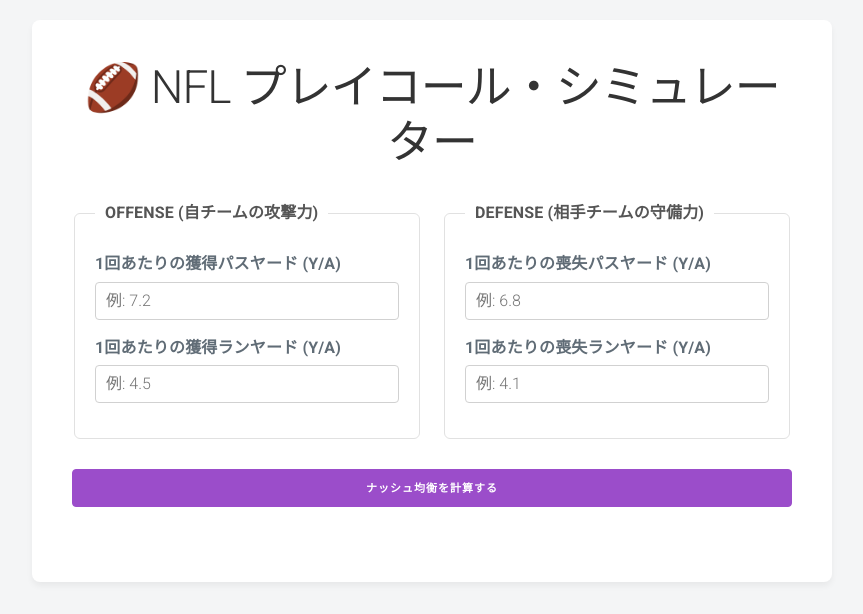
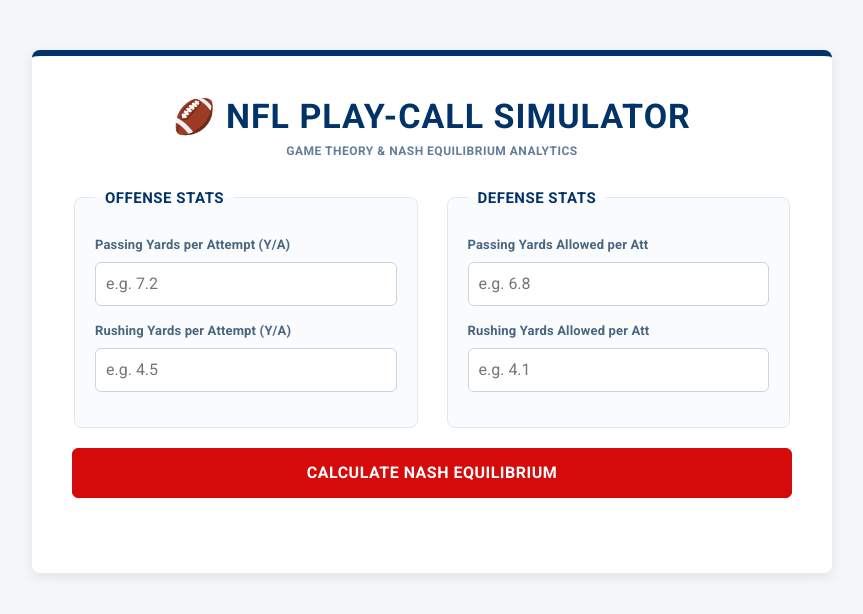
Before and after one commit to YMT-py/nfl-app, a Flask app: page / in a window 1280 px wide. Shown: the top 614 px of the page, without its empty margins (208-1071 px from the left). Run offline with Flask 3, Linux system fonts and the light colour scheme.

Commit message:
Change layout fit to moble

```diff
--- a/templates/index.html
+++ b/templates/index.html
@@ -1,28 +1,57 @@
 <!DOCTYPE html>
-<html lang="ja">
+<html lang="en">
 <head>
     <meta charset="UTF-8">
     <meta name="viewport" content="width=device-width, initial-scale=1.0">
-    <title>NFL プレイコール・シミュレーター</title>
-    <!-- シンプルで見やすいスタイリング（Milligramを使用） -->
-    <link rel="stylesheet" href="https://fonts.googleapis.com/css?family=Roboto:300,300italic,700,700italic">
+    <title>NFL Play-Call Simulator</title>
+    <link rel="stylesheet" href="https://fonts.googleapis.com/css?family=Roboto:300,400,700&display=swap">
     <link rel="stylesheet" href="https://cdnjs.cloudflare.com/ajax/libs/normalize/8.0.1/normalize.min.css">
     <link rel="stylesheet" href="https://cdnjs.cloudflare.com/ajax/libs/milligram/1.4.1/milligram.min.css">
     <style>
-        body { padding: 20px; background-color: #f4f5f6; }
-        .container { max-width: 800px; background: white; padding: 40px; border-radius: 8px; box-shadow: 0 4px 6px rgba(0,0,0,0.05); }
-        h1 { text-align: center; color: #333; margin-bottom: 30px; }
-        .result-box { background-color: #f0f7f4; border-left: 5px solid #46a070; padding: 20px; border-radius: 4px; margin-top: 30px; }
-        .error-box { background-color: #fff0f0; border-left: 5px solid #e05a5a; padding: 15px; border-radius: 4px; color: #c0392b; }
-        .grid-2 { display: grid; grid-template-columns: 1fr 1fr; gap: 20px; }
-        fieldset { border: 1px solid #e1e1e1; padding: 20px; border-radius: 6px; margin-bottom: 20px; }
-        legend { font-weight: bold; padding: 0 10px; color: #555; }
+        /* NFL Official Colors: Navy (#013369), Red (#D50A0A), Slate (#101820) */
+        body { padding: 10px; background-color: #f4f6f9; font-family: 'Roboto', sans-serif; color: #101820; }
+        .container { max-width: 800px; background: white; padding: 20px; border-radius: 8px; box-shadow: 0 4px 12px rgba(0,0,0,0.08); margin-top: 10px; border-top: 6px solid #013369; }
+
+        h1 { text-align: center; color: #013369; margin-bottom: 5px; font-size: 2.6rem; font-weight: 700; text-transform: uppercase; letter-spacing: 1px; }
+        .subtitle { text-align: center; color: #627d98; font-size: 1.2rem; margin-bottom: 25px; text-transform: uppercase; font-weight: bold; letter-spacing: 0.5px; }
+
+        .result-box { background-color: #ffffff; border: 2px solid #013369; padding: 25px; border-radius: 8px; margin-top: 30px; box-shadow: 0 4px 6px rgba(1, 51, 105, 0.05); }
+        .error-box { background-color: #fff5f5; border-left: 5px solid #D50A0A; padding: 15px; border-radius: 4px; color: #c53030; }
+
+        /* Layout Grid */
+        .grid-2 { display: grid; grid-template-columns: 1fr; gap: 20px; }
+        fieldset { border: 1px solid #e2e8f0; padding: 20px; border-radius: 8px; margin-bottom: 10px; background-color: #fafbfc; }
+
+        /* Form Headers */
+        fieldset legend { color: #013369; font-weight: bold; font-size: 1.5rem; text-transform: uppercase; letter-spacing: 0.5px; padding: 0 10px; }
+
+        label { margin-bottom: 6px; font-size: 1.3rem; color: #486581; font-weight: 600; }
+        input[type="number"] { margin-bottom: 15px; height: 4.4rem; font-size: 1.6rem; background-color: white; border: 1px solid #cbd5e0; border-radius: 6px; }
+        input[type="number"]:focus { border-color: #013369; box-shadow: 0 0 0 2px rgba(1, 51, 105, 0.2); }
+
+        /* NFL Red Accent Button */
+        .btn-calc { width: 100%; margin-top: 10px; height: 5.0rem; font-size: 1.6rem; background-color: #D50A0A; border-color: #D50A0A; font-weight: bold; border-radius: 6px; text-transform: uppercase; letter-spacing: 0.5px; transition: background 0.2s; }
+        .btn-calc:hover { background-color: #b30808; border-color: #b30808; }
+
+        /* Strategy Output Text Colors */
+        h4 { margin-top: 10px; margin-bottom: 15px; font-size: 1.8rem; padding-bottom: 8px; font-weight: 700; text-transform: uppercase; border-bottom: 2px solid #e2e8f0; }
+        .offense-title { color: #013369; }
+        .defense-title { color: #486581; }
+        .stat-value { font-size: 2.4rem; font-weight: bold; color: #101820; }
+
+        @media (min-width: 600px) {
+            body { padding: 30px; }
+            .container { padding: 40px; margin-top: 20px; }
+            .grid-2 { grid-template-columns: 1fr 1fr; gap: 25px; }
+            h1 { font-size: 3.4rem; }
+        }
     </style>
 </head>
 <body>
 
 <div class="container">
-    <h1>🏈 NFL プレイコール・シミュレーター</h1>
+    <h1>🏈 NFL Play-Call Simulator</h1>
+    <div class="subtitle">Game Theory & Nash Equilibrium Analytics</div>
 
     {% if error %}
         <div class="error-box">⚠️ {{ error }}</div>
@@ -30,53 +59,49 @@
 
     <form method="POST">
         <div class="grid-2">
-            <!-- オフェンス入力 -->
             <fieldset>
-                <legend>OFFENSE (自チームの攻撃力)</legend>
-                <label for="off_pass">1回あたりの獲得パスヤード (Y/A)</label>
-                <input type="number" step="0.1" name="off_pass" id="off_pass" value="{{ request.form.get('off_pass', '') }}" placeholder="例: 7.2" required>
+                <legend>Offense Stats</legend>
+                <label for="off_pass">Passing Yards per Attempt (Y/A)</label>
+                <input type="number" step="0.1" name="off_pass" id="off_pass" value="{{ request.form.get('off_pass', '') }}" placeholder="e.g. 7.2" required>
 
-                <label for="off_run">1回あたりの獲得ランヤード (Y/A)</label>
-                <input type="number" step="0.1" name="off_run" id="off_run" value="{{ request.form.get('off_run', '') }}" placeholder="例: 4.5" required>
+                <label for="off_run">Rushing Yards per Attempt (Y/A)</label>
+                <input type="number" step="0.1" name="off_run" id="off_run" value="{{ request.form.get('off_run', '') }}" placeholder="e.g. 4.5" required>
             </fieldset>
 
-            <!-- ディフェンス入力 -->
             <fieldset>
-                <legend>DEFENSE (相手チームの守備力)</legend>
-                <label for="def_pass_allowed">1回あたりの喪失パスヤード (Y/A)</label>
-                <input type="number" step="0.1" name="def_pass_allowed" id="def_pass_allowed" value="{{ request.form.get('def_pass_allowed', '') }}" placeholder="例: 6.8" required>
+                <legend>Defense Stats</legend>
+                <label for="def_pass_allowed">Passing Yards Allowed per Att</label>
+                <input type="number" step="0.1" name="def_pass_allowed" id="def_pass_allowed" value="{{ request.form.get('def_pass_allowed', '') }}" placeholder="e.g. 6.8" required>
 
-                <label for="def_run_allowed">1回あたりの喪失ランヤード (Y/A)</label>
-                <input type="number" step="0.1" name="def_run_allowed" id="def_run_allowed" value="{{ request.form.get('def_run_allowed', '') }}" placeholder="例: 4.1" required>
+                <label for="def_run_allowed">Rushing Yards Allowed per Att</label>
+                <input type="number" step="0.1" name="def_run_allowed" id="def_run_allowed" value="{{ request.form.get('def_run_allowed', '') }}" placeholder="e.g. 4.1" required>
             </fieldset>
         </div>
 
-        <button type="submit" class="button-primary" style="width: 100%; margin-top: 10px;">ナッシュ均衡を計算する</button>
+        <button type="submit" class="button btn-calc">Calculate Nash Equilibrium</button>
     </form>
 
-    <!-- 計算結果の表示 -->
     {% if result %}
         <div class="result-box">
-            <h3>📊 計算結果（ゲーム理論による最適比率）</h3>
-            <hr>
-            <div class="grid-2">
+            <h3 style="font-size: 2.2rem; margin-bottom: 15px; color: #013369; font-weight: 700; text-transform: uppercase; letter-spacing: 0.5px;">📊 Optimal Strategy Ratios</h3>
+            <div class="grid-2" style="margin-top: 20px;">
                 <div>
-                    <h4>オフェンス (推奨プレイコール)</h4>
-                    <ul>
-                        <li><strong>パス比率:</strong> <span style="font-size: 1.2rem; color: #9b4dca;">{{ result.off_pass }}%</span></li>
-                        <li><strong>ラン比率:</strong> <span style="font-size: 1.2rem; color: #9b4dca;">{{ result.off_run }}%</span></li>
+                    <h4 class="offense-title">Offense Call</h4>
+                    <ul style="list-style: none; margin-left: 0; padding-left: 5px;">
+                        <li style="margin-bottom: 8px; color: #486581;">Pass Ratio: <span class="stat-value" style="color: #013369;">{{ result.off_pass }}%</span></li>
+                        <li style="color: #486581;">Run Ratio: <span class="stat-value" style="color: #013369;">{{ result.off_run }}%</span></li>
                     </ul>
                 </div>
                 <div>
-                    <h4>ディフェンス (推奨守備警戒)</h4>
-                    <ul>
-                        <li><strong>パス警戒:</strong> <span style="font-size: 1.2rem; color: #46a070;">{{ result.def_pass }}%</span></li>
-                        <li><strong>ラン警戒:</strong> <span style="font-size: 1.2rem; color: #46a070;">{{ result.def_run }}%</span></li>
+                    <h4 class="defense-title">Defense Alignment</h4>
+                    <ul style="list-style: none; margin-left: 0; padding-left: 5px;">
+                        <li style="margin-bottom: 8px; color: #486581;">Pass Coverage: <span class="stat-value">{{ result.def_pass }}%</span></li>
+                        <li style="color: #486581;">Run Contain: <span class="stat-value">{{ result.def_run }}%</span></li>
                     </ul>
                 </div>
             </div>
-            <p style="font-size: 0.9rem; color: #666; margin-top: 15px; font-style: italic;">
-                ※お互いがこの比率をランダムに混ぜてコールすることが、理論上最もスタッツを裏切らない（損をしない）戦略になります。
+            <p style="font-size: 1.2rem; color: #627d98; margin-top: 25px; font-style: italic; line-height: 1.6; border-top: 1px solid #e2e8f0; padding-top: 15px;">
+                * Mixing plays at these optimal ratios prevents the opponent from predicting and exploiting your tactical tendencies, achieving the mathematical Nash Equilibrium.
             </p>
         </div>
     {% endif %}
```
